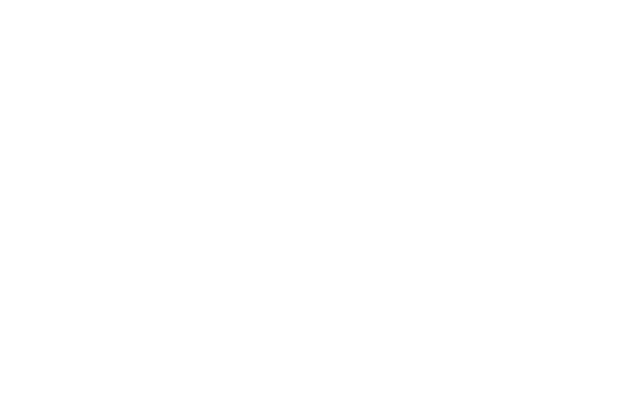
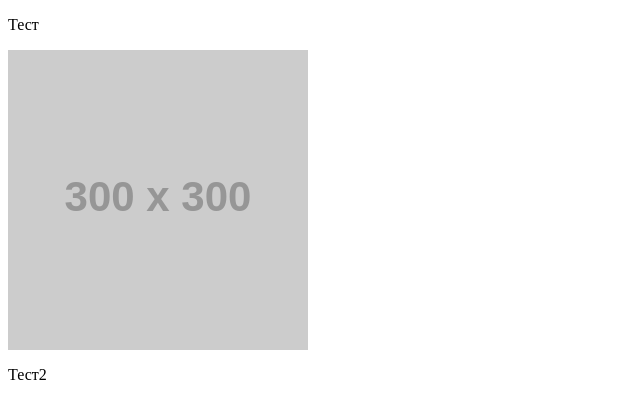
Before and after one commit to htmlacademy-email/61758-play-html-1, a plain HTML site: page 1-invitation/index.html in a window 1280 px wide. Shown: the whole page, without its empty margins (0-640 px from the left). Drawn offline with Linux system fonts and the light colour scheme; placeholder pictures from the web are drawn by us.

Commit message:
Update index.html

```diff
--- a/1-invitation/index.html
+++ b/1-invitation/index.html
@@ -8,6 +8,8 @@
     <title>HTML Academy: PlayHTML. Приглашение на курс</title>
   </head>
   <body>
-
+    <p>Тест</p>
+    <p><img src="https://placehold.it/300"></p>
+    <p>Тест2</p>
   </body>
 </html>
```
